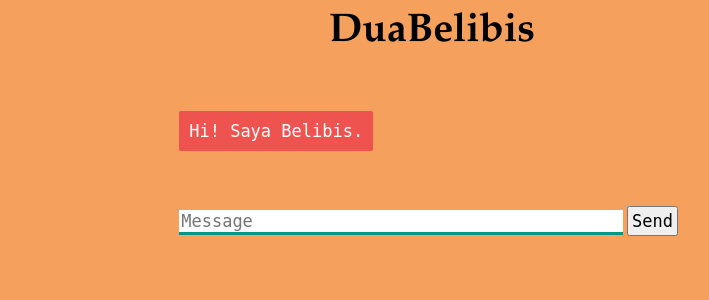
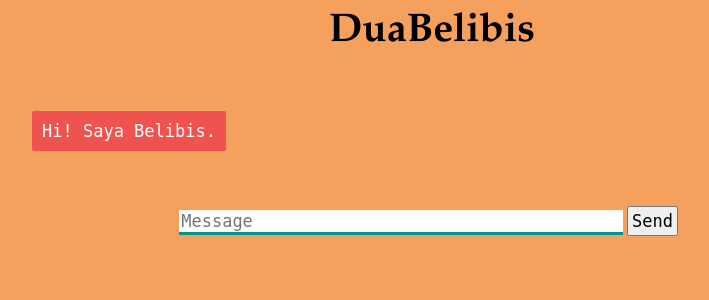
Before and after one commit to bddd-bags/project-orbit-chatbot, a Flask app: page / in a window 1280 px wide. Shown: the top 300 px of the page, without its empty margins (208-917 px from the left). Run offline with Flask 2, Linux system fonts and the light colour scheme; some libraries are stand-ins or nearby versions.

Commit message:
update chatbox

```diff
--- a/frontend/static/style.css
+++ b/frontend/static/style.css
@@ -1,6 +1,6 @@
 body {
     font-family: Garamond;
-    background: #f5a05c
+    background: #f5a05c;
 }
 
 h1 {
@@ -21,7 +21,7 @@ h3 {
 #chatbox {
     margin-left: auto;
     margin-right: auto;
-    width: 40%;
+    width: 800px;
     margin-top: 60px;
 }
 
```
